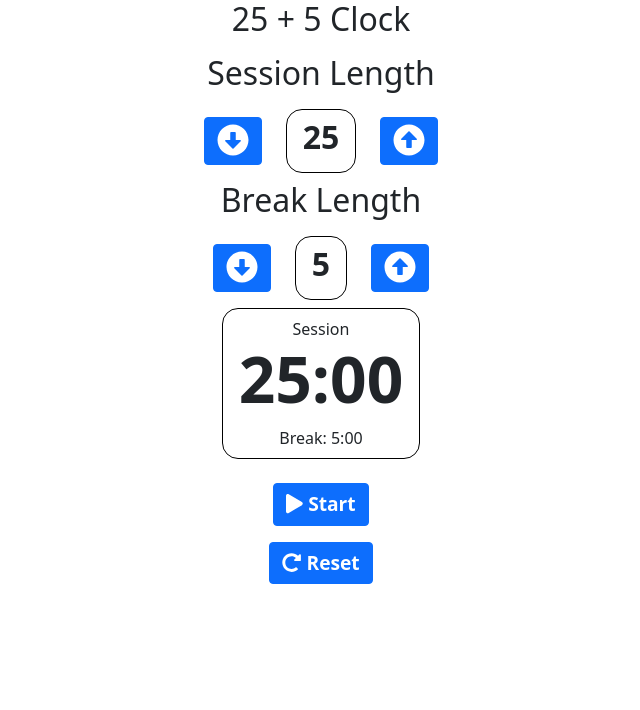
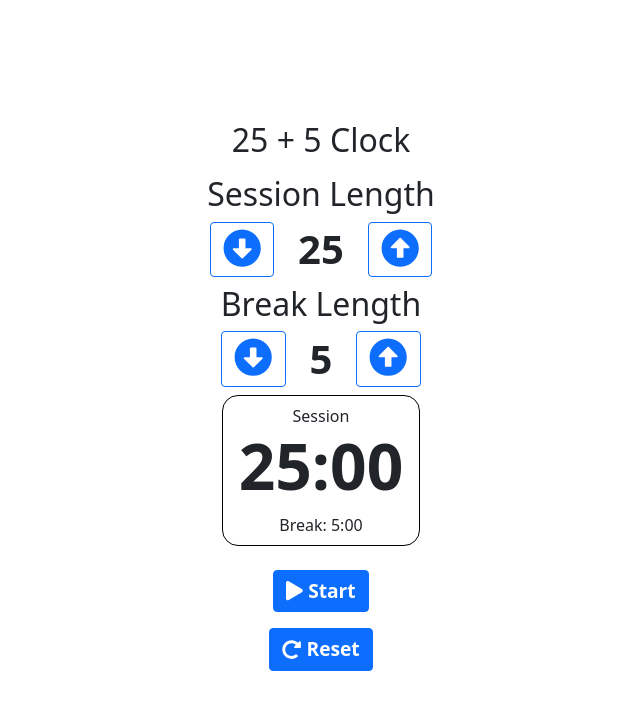
Before and after one commit to John-Yip-HK/25-plus-5-clock, a React (Create React App) app: page / in a window 1280 px wide. Shown: the top 710 px of the page, without its empty margins (319-959 px from the left). Built offline with nearby package versions, Linux system fonts and the light colour scheme.

Commit message:
Length container user interface
Move adjust buttons out of modal.
Need to fix button onClick function unlink problems.

```diff
--- a/src/App.scss
+++ b/src/App.scss
@@ -1,4 +1,5 @@
 #root {
+  min-height: 100vh;
   display: flex;
   align-items: center;
 }
@@ -10,48 +11,41 @@
 
 #timer,
 .time-window {
+  width: 100%;
+
+  text-align: center;
+}
+
+.adjust-row {
+  margin: 0.5rem 0;
+}
+
+#timer {
   padding: 0.5rem 1rem;
-
   border: 1px solid black;
   border-radius: 1rem;
-  text-align: center;
-
-  #time-left,
-  .time-window-value {
-    font-weight: bold;
-  }
 
   #time-left {
+    font-weight: 700;
     font-size: 4rem;
-  }
-
-  .time-window-value {
-    font-size: 2rem;
   }
 }
 
-.time-window {
-  margin: 0.5rem auto;
+.time-window-value {
+  font-weight: 600;
+  font-size: 2.5rem;
 }
 
 div[class*="-wrapper"] {
   text-align: center;
-  h1 {
+  h2 {
     margin: 0;
   }
-}
-
-.modal-footer {
-  justify-content: space-evenly;
 }
 
 .btn {
   font-weight: 600;
   font-size: 1.2rem;
-}
-
-.btn[id$="crement"] {
-  font-size: 1rem;
 }
 
 #button-container {
--- a/src/components/HeaderComponent.js
+++ b/src/components/HeaderComponent.js
@@ -39,9 +39,10 @@ export default function Header(props) {
             <h2 id={`${details["id-prefix"]}-label`}>{details.title}</h2>
           </Col>
         </Row>
-        <Row className="d-flex justify-content-center align-items-center">
+        <Row className="adjust-row d-flex align-items-center">
           <Col>
             <Button
+              variant="outline-primary"
               id={`${details["id-prefix"]}-decrement`}
               onClick={decreaseTime}
             >
@@ -60,6 +61,7 @@ export default function Header(props) {
           </Col>
           <Col>
             <Button
+              variant="outline-primary"
               id={`${details["id-prefix"]}-increment`}
               onClick={increaseTime}
             >
```
Also changed, not shown: src/components/ButtonComponent.js (+1 -6 lines).
